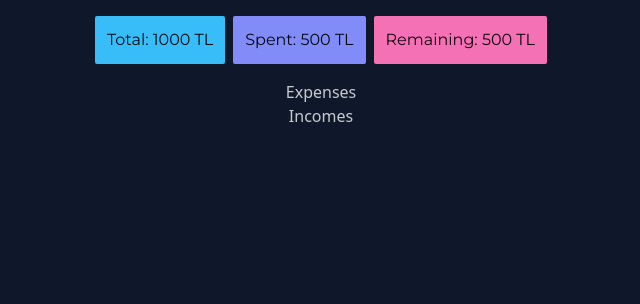
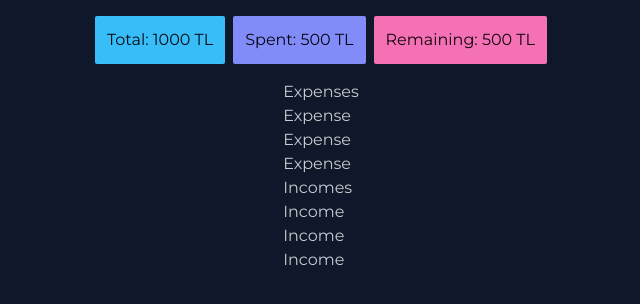
Before and after one commit to doguozcan/budget, a React (Vite) app: page / in a window 1280 px wide. Shown: the top 304 px of the page, without its empty margins (319-959 px from the left). Built offline with nearby package versions, Linux system fonts and the light colour scheme.

Commit message:
Add expense and income components

```diff
--- a/src/App.jsx
+++ b/src/App.jsx
@@ -6,14 +6,16 @@ import Incomes from './components/Incomes'
 
 export default function App() {
   return (
-    <div className="flex flex-col items-center">
-      <div className="flex space-x-2 font-montserrat m-4">
+    <div className="flex flex-col items-center font-montserrat">
+      <div className="flex space-x-2 m-4">
         <Total />
         <Spent />
         <Remaining />
       </div>
-      <Expenses />
-      <Incomes />
+      <div>
+        <Expenses />
+        <Incomes />
+      </div>
     </div>
   )
 }
--- /dev/null
+++ b/src/components/Expense.jsx
@@ -0,0 +1,4 @@
+const Expense = () => {
+  return <p>Expense</p>
+}
+export default Expense
--- a/src/components/Expenses.jsx
+++ b/src/components/Expenses.jsx
@@ -1,4 +1,15 @@
+import Expense from '../components/Expense'
+
 const Expenses = () => {
-  return <div>Expenses</div>
+  return (
+    <div>
+      <h2>Expenses</h2>
+      <ul>
+        <Expense />
+        <Expense />
+        <Expense />
+      </ul>
+    </div>
+  )
 }
 export default Expenses
--- /dev/null
+++ b/src/components/Income.jsx
@@ -0,0 +1,4 @@
+const Income = () => {
+  return <p>Income</p>
+}
+export default Income
--- a/src/components/Incomes.jsx
+++ b/src/components/Incomes.jsx
@@ -1,4 +1,15 @@
+import Income from '../components/Income'
+
 const Incomes = () => {
-  return <div>Incomes</div>
+  return (
+    <div>
+      <h2>Incomes</h2>
+      <ul>
+        <Income />
+        <Income />
+        <Income />
+      </ul>
+    </div>
+  )
 }
 export default Incomes
```
